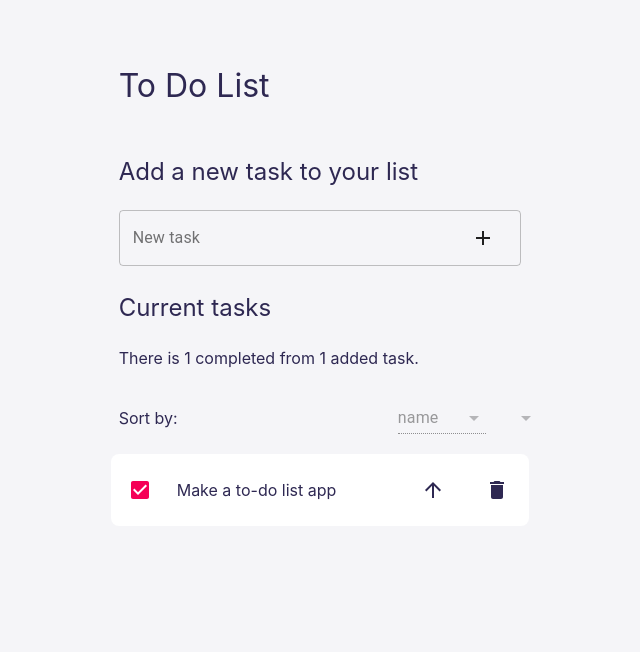
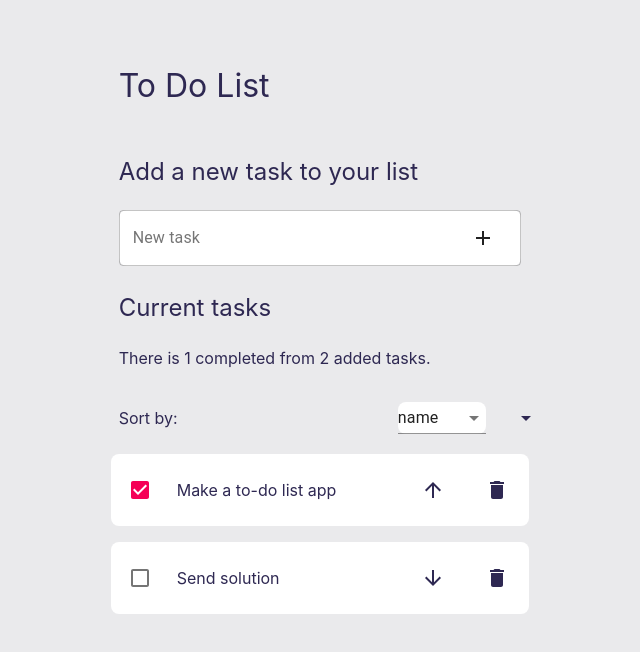
Before and after one commit to AlinaKontarero/todo-list, a React (Create React App) app: page / in a window 1280 px wide. Shown: the top 652 px of the page, without its empty margins (320-960 px from the left). Built offline with nearby package versions, Linux system fonts and the light colour scheme; the HTML template or start-up script is replaced by a standard one.

Commit message:
Test commit: check sorting fn

```diff
--- a/src/App.tsx
+++ b/src/App.tsx
@@ -1,19 +1,26 @@
 import * as React from 'react'
-import { TextField, IconButton, InputAdornment, FormHelperText, makeStyles, createStyles, Theme } from '@material-ui/core'
+import { TextField, IconButton, InputAdornment, FormHelperText, makeStyles, createStyles, Theme, MenuItem, Select } from '@material-ui/core'
 import AddIcon from '@material-ui/icons/Add';
 import { ITask } from './types/types';
 import TasksLayout from './components/TasksLayout';
 import './styles/App.css';
 import SortingBar from './components/SortingBar';
+import { makeid } from './utlis/makeid';
+import ArrowDropUpIcon from '@material-ui/icons/ArrowDropUp';
+import ArrowDropDownIcon from '@material-ui/icons/ArrowDropDown';
 
 const App = () => {
-  const startTask: ITask = {
+  const startTasks: ITask[] = [{
     content: 'Make a to-do list app',
     isCompleted: true,
     isHighPriority: true
-  }
+  }, {
+    content: 'Send solution',
+    isCompleted: false,
+    isHighPriority: false
+  }]
   const [taskContent, setTaskContent] = React.useState('')
-  const [tasks, setTasks] = React.useState([startTask] as ITask[])
+  const [tasks, setTasks] = React.useState(startTasks)
   const [sortingProperty, setSortingProperty] = React.useState('name')
   const [direction, setDirection] = React.useState('ASC')
 
@@ -69,25 +76,48 @@ const App = () => {
       completed from ${tasks.length} added task${tasks.length === 1 ? '' : 's'}.`}
     </>
 </div>
-
-  const handleSort = () => {
-    const newTasks: ITask[] = [...tasks]
-    if(direction === 'ASC') {
-      newTasks.sort((a, b) => a.content > b.content ? 1 : -1)
-    } else {
-      newTasks.sort((a, b) => a.content < b.content ? 1 : -1)
-    }
-
-    setTasks(newTasks)
-  }
-
-  const handleDirection = () => {
+  console.log()
+  const handleDirection = async () => {
     const newDirection = direction === 'ASC' ? 'DESC' : 'ASC'
-    setDirection(newDirection)
+    await setDirection(newDirection)
+    sorting()
   }
 
   const handleSortingProperty = (property: string) => {
     setSortingProperty(property)
+    sorting()
+  }
+
+  const sorting = () => {
+    const newTasks: ITask[] = [...tasks]
+    console.log('direction::: ', direction)
+    console.log('sortingProperty::: ', sortingProperty)
+
+    if(direction === 'ASC') {
+      if(sortingProperty === 'name') {
+        newTasks.sort((a, b) => a.content > b.content ? 1 : -1)
+      } else {
+        newTasks.sort((a, b) => a.isHighPriority === b.isHighPriority
+          ? 0
+          : a.isHighPriority
+            ? 1
+            :-1)
+      }
+    }
+
+    if(direction === 'DESC') {
+      if(sortingProperty === 'name') {
+        newTasks.sort((a, b) => a.content > b.content ? -1 : 1)
+      } else {
+        newTasks.sort((a, b) => a.isHighPriority === b.isHighPriority
+          ? 0
+          : a.isHighPriority
+            ? -1
+            : 1)
+      }
+    }
+
+    setTasks(newTasks)
   }
 
   return (
@@ -106,7 +136,7 @@ const App = () => {
               error={isLongTask}
               onChange={e => setTaskContent(e.target.value)}
               color='secondary'
-              disabled={tasks.length > 10}
+              disabled={tasks.length >= 10}
               InputProps={{
                 endAdornment: (
                   <InputAdornment position="end">
@@ -127,7 +157,7 @@ const App = () => {
                 This task description is longer 100 characters.
               </FormHelperText>
               )}
-              {tasks.length > 10 && (
+              {tasks.length >= 10 && (
               <FormHelperText>
                 Enough tasks for the day! Take a rest.
               </FormHelperText>
@@ -135,14 +165,38 @@ const App = () => {
           </div>
           {tasks.length > 0 && info}
           <div className='column is-full'>
-            <SortingBar
+            {/* <SortingBar
               disabled={tasks.length < 2}
-              handleSort={handleSort}
               handleDirection={handleDirection}
               direction={direction}
               sortingProperty={sortingProperty}
               handleSortingProperty={handleSortingProperty}
-            />
+            /> */}
+            <div className='columns is-variable is-2 is-vcentered'>
+            <div className='column'>Sort by:</div>
+            <div className='column is-pulled-left is-3'>
+              <Select
+                className={classes.root}
+                value={sortingProperty}
+                onChange={(e) => handleSortingProperty(e.target.value as string)}
+                MenuProps={{ disableScrollLock: true}}
+                disabled={tasks.length < 2}
+                color='secondary'
+              >
+                <MenuItem value={'name'} key={makeid()}>name</MenuItem>
+                <MenuItem value={'priority'} key={makeid()}>priority</MenuItem>
+              </Select>
+            </div>
+            <div className='column is-pulled-right is-1'>
+              <IconButton
+                disabled={tasks.length < 2}
+                onClick={handleDirection}
+                color='inherit'
+                >
+                {direction === 'DESC' ? <ArrowDropUpIcon /> : <ArrowDropDownIcon /> }
+              </IconButton>
+            </div>
+          </div>
             {tasks.length > 0 &&
               <TasksLayout
                 tasks={tasks}
@@ -162,6 +216,8 @@ const useStyles = makeStyles((theme: Theme) =>
   createStyles({
     root: {
       width: '100%',
+      background: 'white',
+      borderRadius: 8
     },
   }),
 );
--- a/src/components/SortingBar.tsx
+++ b/src/components/SortingBar.tsx
@@ -6,10 +6,9 @@ import ArrowDropDownIcon from '@material-ui/icons/ArrowDropDown';
 
 interface Props {
   disabled: boolean
-  handleSort: () => void
-  handleDirection: () => void
   direction: string
   sortingProperty: string
+  handleDirection: () => void
   handleSortingProperty: (property: string) => void
 }
 
--- a/src/styles/App.css
+++ b/src/styles/App.css
@@ -3,7 +3,7 @@
   --pink:  #f93d66;
   --violet: #6d47d9;
   --text: #2E2852;
-  --background: #F5F5F8;
+  --background: #EAEAEC;
   --primary: #ED4D87;
   --secondary: #5DCB9A
 }
@@ -32,9 +32,11 @@ h2 {
 
 .is-task {
   background-color: var(--white);
-  border-color: red;
   border-radius: 8px;
-  margin-bottom: 10px
+  margin-bottom: 16px;
+}
+.is-task:last-child {
+  margin-bottom: 48px;
 }
 
 /* Scrollbar Styles */
```
Also changed, not shown: 1 other file (tests, documents, lock files or other folders).
